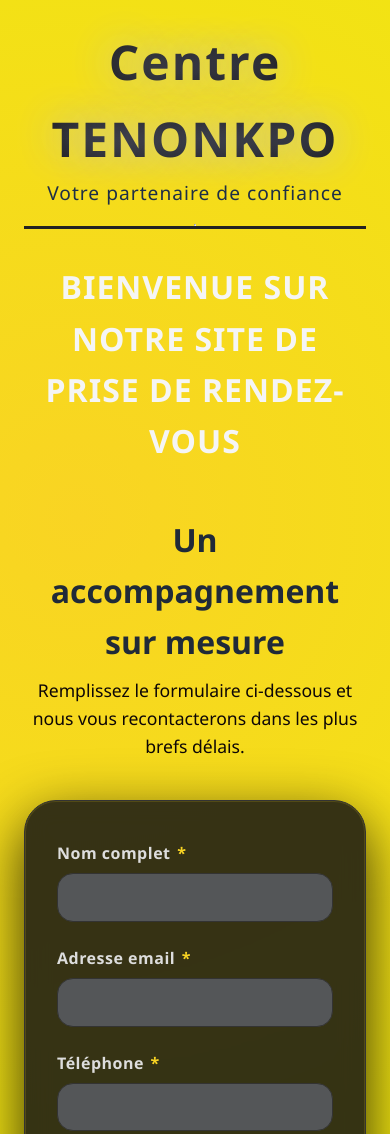
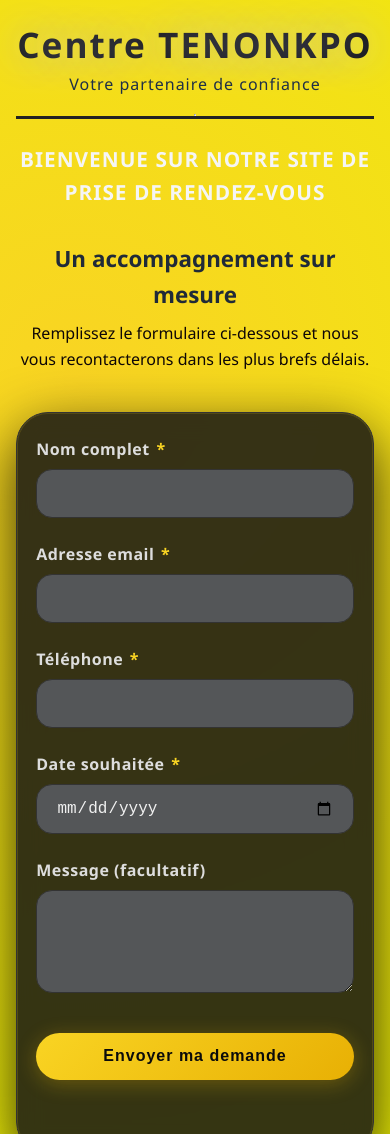
Before and after one commit to Essenam08-Joano/RDV, a plain HTML site: page front-end/index.html in a window 390 px wide. Shown: the top 1134 px of the page. Drawn offline with Linux system fonts and the light colour scheme.

Commit message:
Correction: packages parasites, fautes commentaires, mobile-first CSS

```diff
--- a/back-end/package.json
+++ b/back-end/package.json
@@ -8,9 +8,7 @@
     "dev": "nodemon server.js"
   },
   "dependencies": {
-    "express": "^5.2.1",
-    "js": "^0.1.0",
-    "node": "^26.7.0"
+    "express": "^5.2.1"
   },
   "devDependencies": {
     "nodemon": "^3.0.1"
--- a/front-end/style.css
+++ b/front-end/style.css
@@ -4,19 +4,19 @@
 * {
   margin: 0; /* Supprime toutes les marges internes par défaut du navigateur */
   padding: 0; /* Supprime toutes les marges externes par défaut du navigateur */
-  box-sizing: border-box; /* Change le modèle de boîte. Cela inclue l'utilisation du padding et du border pour le width et le heiht.*/
-  /*On repart d'une feuille blanche sans espacemants par défaut.*/
+  box-sizing: border-box; /* Change le modèle de boîte. Cela inclut l'utilisation du padding et du border pour le width et le height.*/
+  /*On repart d'une feuille blanche sans espacements par défaut.*/
 }
 
 body {
   font-family: 'Segoe UI', Roboto, system-ui, -apple-system, sans-serif;
   background-image: radial-gradient(circle at 20% 30%, #f9d423 0%, #ecf006 90%);
-  min-height: 120vh;
+  min-height: 100vh;
   display: flex;
   flex-direction: column;
   align-items: center;
   justify-content: center;
-  padding: 1.5rem;
+  padding: 1rem;
   line-height: 1.6; /* Interligne */
 }
 
@@ -29,15 +29,15 @@ header {
 h3{
   border-top: 3px solid #222;
   text-align: center;
-  margin-bottom: 3rem;
-  padding-top: 2rem;
-  font-size: 2rem;
+  margin-bottom: 2rem;
+  padding-top: 1.5rem;
+  font-size: 1.3rem;
   font-weight: bold;
   letter-spacing: 1px;
   color: whitesmoke;
 }
 header h1 {
-  font-size: 3rem;
+  font-size: 2.2rem;
   font-weight: 700;
   letter-spacing: 2px;
   background: linear-gradient(135deg, #1a1a1a, #0b0b0b);
@@ -47,7 +47,7 @@ header h1 {
   text-shadow: 0 0 40px rgba(182, 190, 233, 0.945);
 }
 header p {
-  font-size: 1.2rem;
+  font-size: 1rem;
   color: #1e2f47;
   margin-top: 0;
   letter-spacing: 1px;
@@ -71,14 +71,14 @@ footer {
   margin: 0 auto 2.5rem auto;
 }
 .hero h2 {
-  font-size: 2rem;
+  font-size: 1.4rem;
   font-weight: bold;
   color: #202a38;
   margin-bottom: 0.5rem;
 }
 .hero p {
   color: #0e0707;
-  font-size: 1.1rem;
+  font-size: 1rem;
 }
 
 /* ===== FORM SECTION ===== */
@@ -90,7 +90,7 @@ footer {
   backdrop-filter: blur(12px);
   border: 1px solid #333;
   border-radius: 2rem;
-  padding: 2.5rem 2rem;
+  padding: 1.5rem 1.2rem;
   box-shadow: 0 20px 60px rgba(0, 0, 0, 0.8), 0 0 0 1px rgba(249, 212, 35, 0.15) inset;
   transition: box-shadow 0.3s ease;
 }
@@ -126,7 +126,7 @@ textarea {
   font-size: 1rem;
   transition: border-color 0.25s, box-shadow 0.25s, background 0.25s;
 }
-/*"focus": cible l'élément actif (celui dans lequel l'utilisateur est entrain de taper. */
+/*"focus": cible l'élément actif (celui dans lequel l'utilisateur est en train de taper. */
 input:focus,
 textarea:focus {
   outline: none;
@@ -142,11 +142,11 @@ textarea::placeholder {
 /* ===== BUTTON ===== */
 button[type="submit"] {
   width: 100%;
-  padding: 1rem 2rem;
+  padding: 0.9rem 1.5rem;
   background: linear-gradient(135deg, #f9d423, #e8b004);
   border: none;
   border-radius: 3rem;
-  font-size: 1.2rem;
+  font-size: 1rem;
   font-weight: 700;
   color: #0b0b0b;
   cursor: pointer;
@@ -196,18 +196,33 @@ button[type="submit"]:active {
   display: none !important;
 }
 
-/* ===== RESPONSIVE ===== */
+/* ===== RESPONSIVE — mobile-first : les bases ci-dessus sont mobile, ci-dessous desktop ===== */
 @media (min-width: 640px) {
   body {
-    padding: 1rem;
+    padding: 1.5rem;
   }
   header h1 {
-    font-size: 2.2rem;
+    font-size: 3rem;
+  }
+  header p {
+    font-size: 1.2rem;
+  }
+  h3 {
+    font-size: 2rem;
+    margin-bottom: 3rem;
+    padding-top: 2rem;
+  }
+  .hero h2 {
+    font-size: 2rem;
+  }
+  .hero p {
+    font-size: 1.1rem;
   }
   .form-section {
-    padding: 1.8rem 1.2rem;
+    padding: 2.5rem 2rem;
   }
   button[type="submit"] {
-    font-size: 1rem;
+    font-size: 1.2rem;
+    padding: 1rem 2rem;
   }
 }
```
Also changed, not shown: front-end/index.html (+3 -3 lines).
